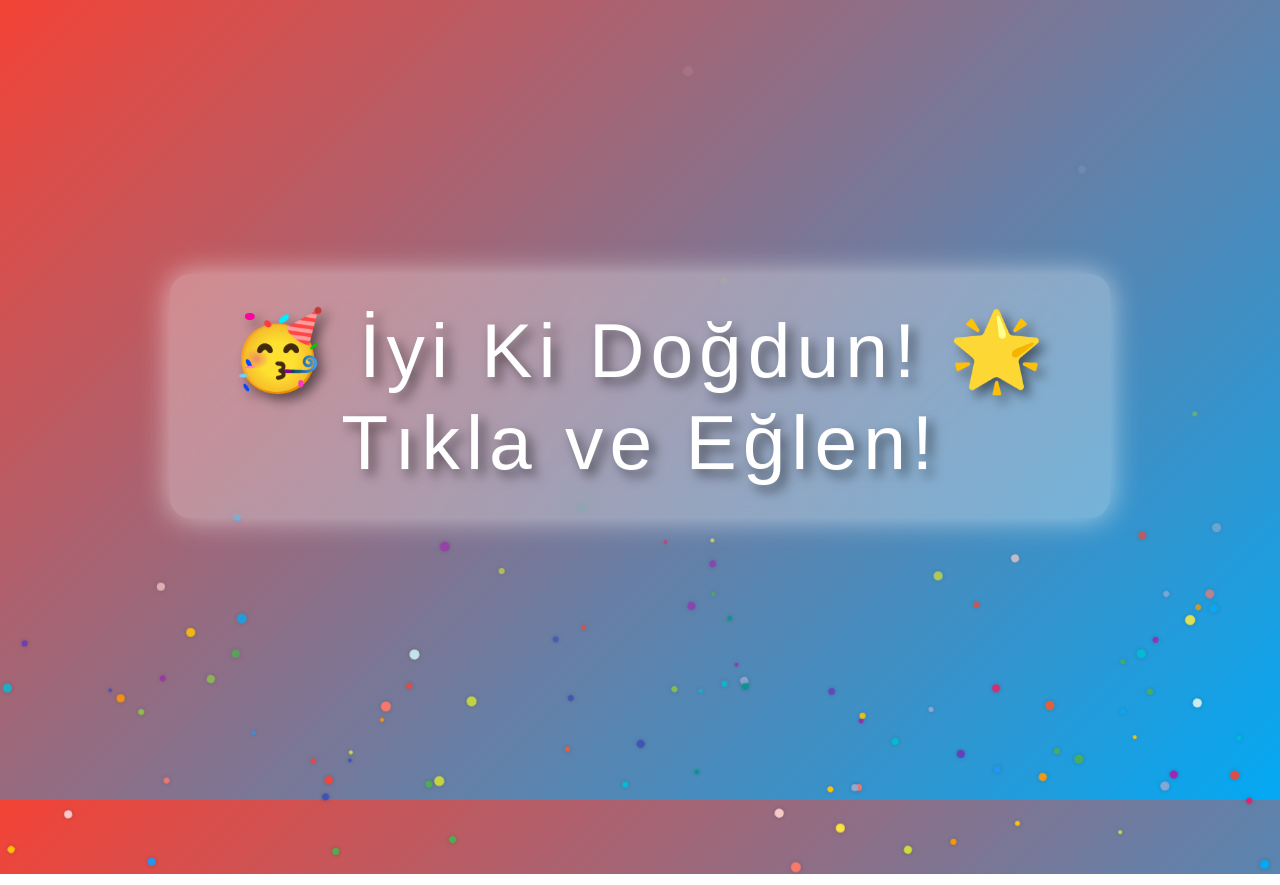
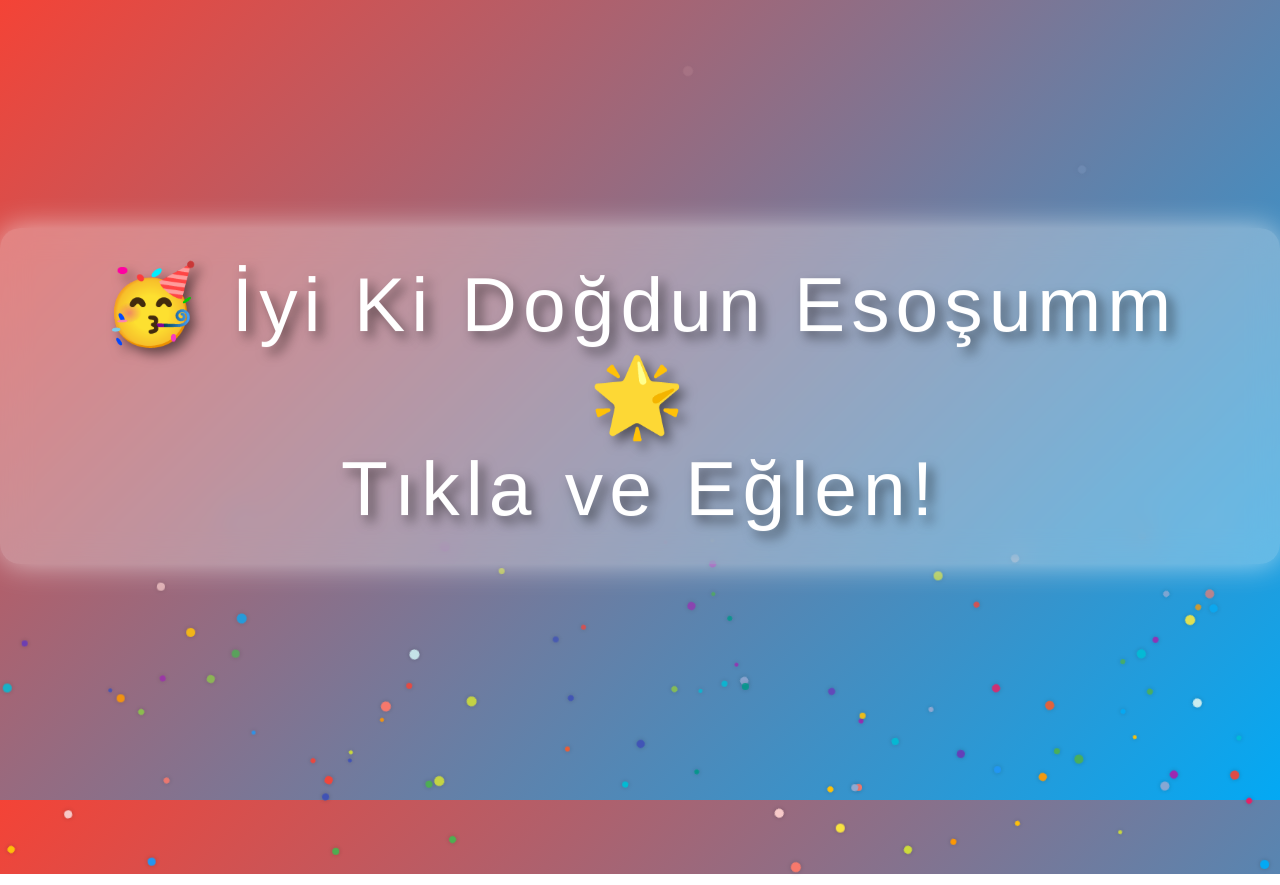
Before and after one commit to RukiyeBoga/birthday, a plain HTML site: page index.html in a window 1280 px wide. Drawn offline with Linux system fonts and the light colour scheme.

Commit message:
Update birthday message in index.html

```diff
--- a/index.html
+++ b/index.html
@@ -4,7 +4,7 @@
 <head>
     <meta charset="UTF-8">
     <meta name="viewport" content="width=device-width, initial-scale=1.0">
-    <title>İyi Ki Doğdun! 🎉 Patlayan Eğlence!</title>
+    <title>İyi Ki Doğdun Esoşumm! 🎉 Patlayan Eğlence!</title>
     <style>
         /* Genel Stil Ayarları */
         body {
@@ -120,7 +120,7 @@
 <body>
 
     <div class="dogumgunu-mesaji">
-        🥳 İyi Ki Doğdun! 🌟<br>
+        🥳 İyi Ki Doğdun Esoşumm 🌟<br>
         Tıkla ve Eğlen!
     </div>
 
```
